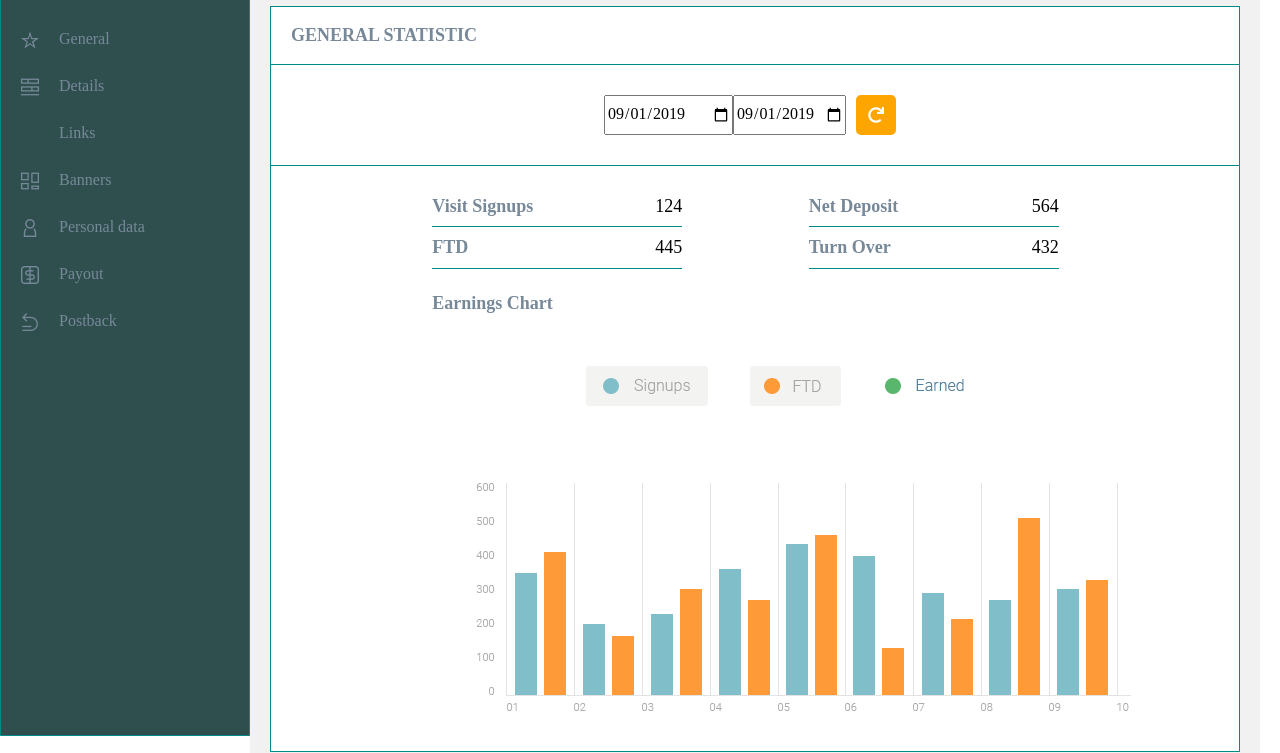
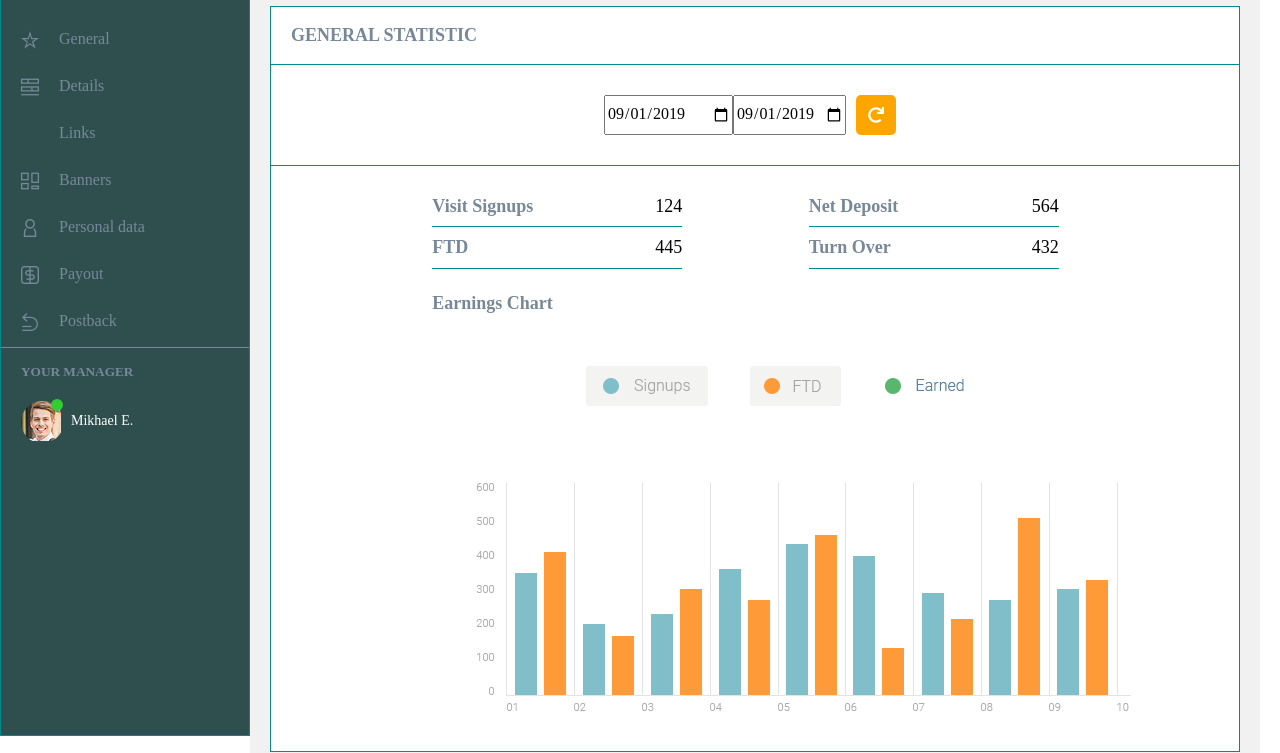
Before and after one commit to PanWojti/solo-project-1, a website: page src/index.html in a window 1280 px wide. Shown: the part 74-827 px from the top of the page. Drawn offline with nearby package versions, Linux system fonts and the light colour scheme; files that its build step writes are made by us from their sources.

Commit message:
Add chat section to sidebar

```diff
--- a/src/index.html
+++ b/src/index.html
@@ -65,6 +65,21 @@
           <li><a href="#"><span class="icon-payout"></span><span class="menu-pages-title">Payout</span></a></li>
           <li><a href="#"><span class="icon-postback"></span><span class="menu-pages-title">Postback</span></a></li>
         </ul>
+      </div>
+      <div class="chat">
+        <div class="chat-group">
+          <h5>your manager<h5>
+        </div>
+        <div class="chat-contact-list">
+          <div class="chat-contact">
+            <div class="chat-contact-picture">
+              <span class="dot"></span>
+            </div>
+            <div class="chat-contact-name">
+              <a href="#">Mikhael E.</a>
+            </div>
+          </div>
+        </div>
       </div>
     </div>
   </div>
--- a/src/sass/_variables.scss
+++ b/src/sass/_variables.scss
@@ -8,6 +8,7 @@ $color-background: #f1f1f1;
 $color-text-primary: #778899;
 $color-text-secondary: #6495ED;
 $color-secondary: orange;
+$color-tertiary: #32CD32; //limegreen
 
 /* Font sizes */
 $paragraph-font-size: 16px;
--- /dev/null
+++ b/src/sass/sections/_chat.scss
@@ -0,0 +1,48 @@
+.chat-contact-picture {
+  width: 40px;
+  height: 40px;
+  z-index: 3;
+  margin-left: 20px;
+  margin-right: 10px;
+  background-image: url('../../images/photo-mikhael.png');
+  position: relative;
+}
+
+.chat-contact-list {
+  display: block;
+}
+
+.chat-contact {
+  display: inline-flex;
+}
+
+.chat-group {
+  padding-left: 20px;
+
+  h5 {
+    text-transform: uppercase;
+    color: $color-text-primary;
+  }
+}
+
+.chat-contact-name {
+  padding-top: 10px;
+
+  a {
+    vertical-align: middle;
+    font-size: 14px;
+    color: $color-light;
+    text-decoration: none;
+  }
+}
+
+.chat-contact-picture .dot {
+  position: absolute;
+  top: -2px;
+  right: -2px;
+  height: 12px;
+  width: 12px;
+  background-color: $color-tertiary;
+  border-radius: 50%;
+  z-index: 4;
+}
--- a/src/sass/sections/_sidebar.scss
+++ b/src/sass/sections/_sidebar.scss
@@ -46,6 +46,7 @@
     line-height: 42px;
     padding: 0;
     width: 100%;
+    border-bottom: 1px solid $color-text-primary;
 
     li {
       width: 100%;
--- a/src/sass/style.scss
+++ b/src/sass/style.scss
@@ -12,6 +12,7 @@
 @import 'sections/topbar';
 @import 'sections/dashboard-statistics';
 @import 'sections/dashboard-links';
+@import 'sections/chat';
 
 /* Pages */
 @import 'pages/dashboard';
```
Also changed, not shown: src/images/photo-mikhael.png (added).
